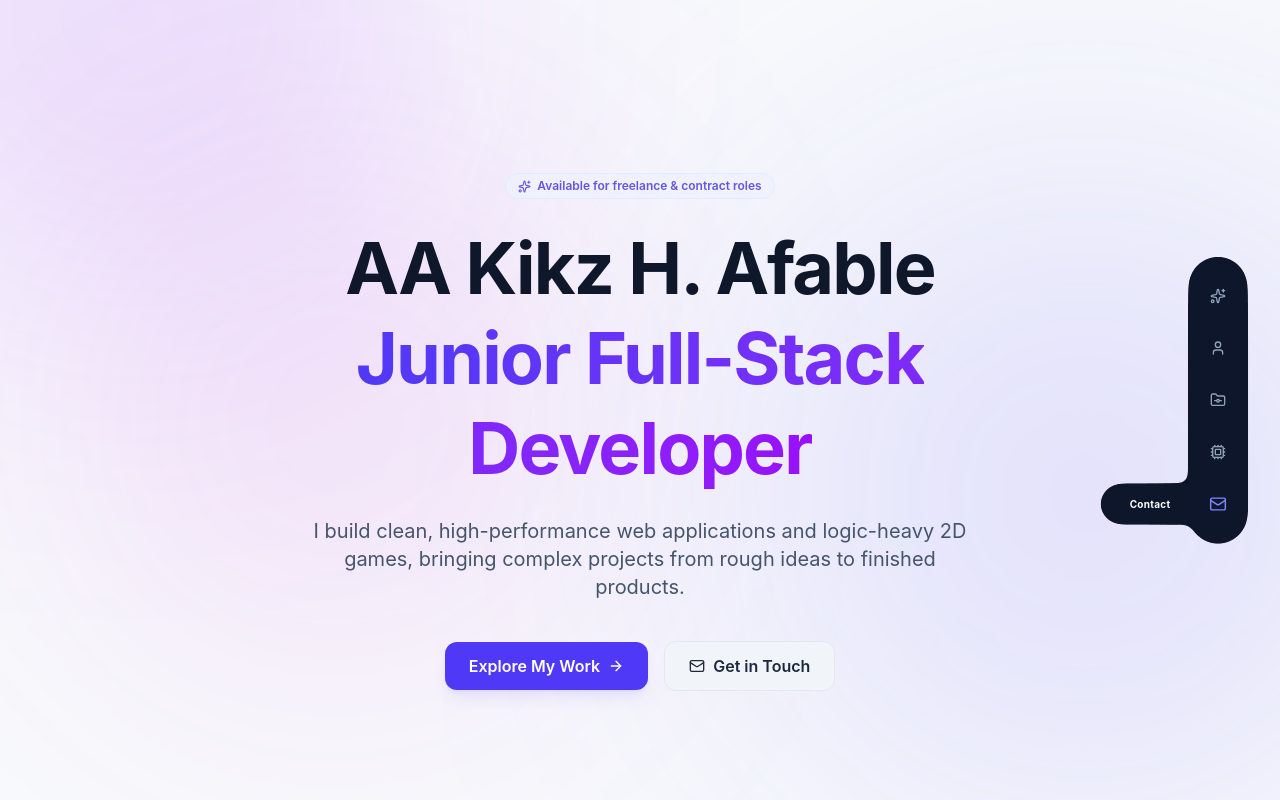
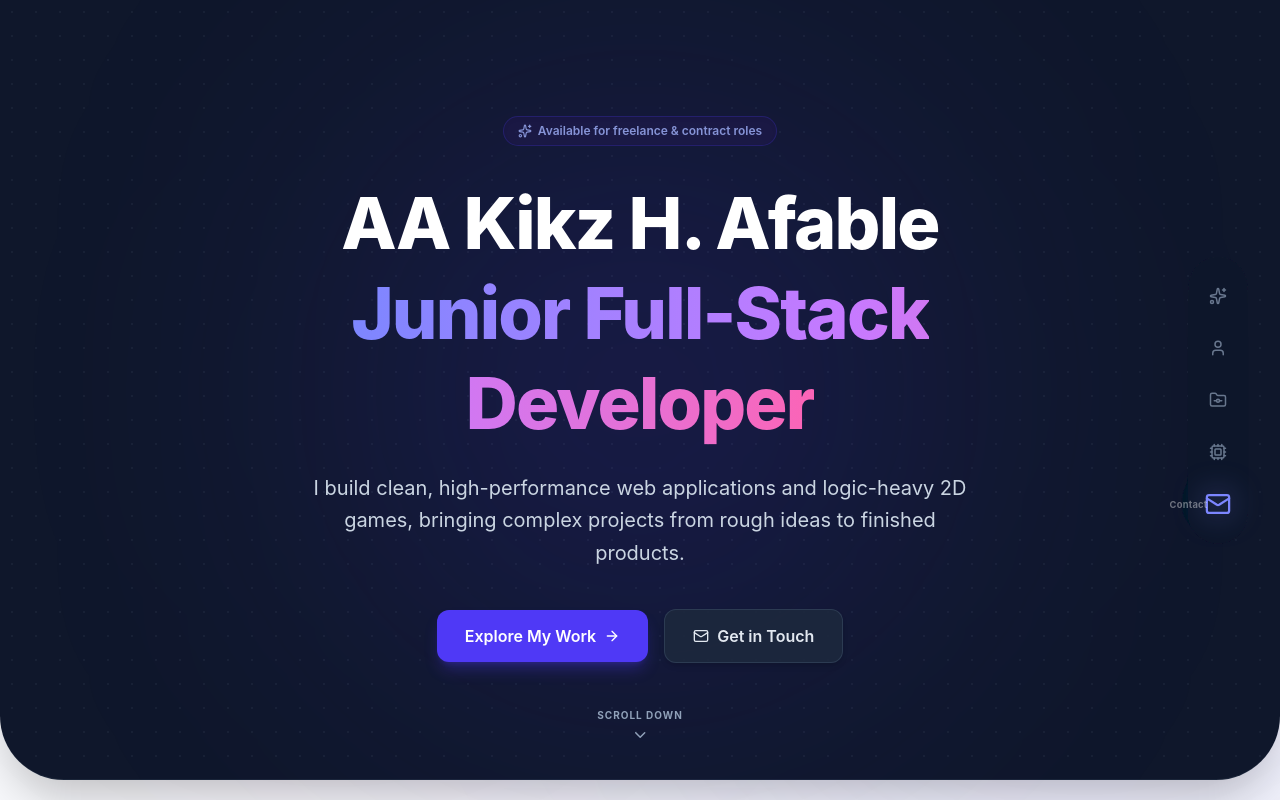
Before and after one commit to kikkoman-4/Personal-Web-Portfolio, a React (Vite) app in the folder web-portfolio/: page / in a window 1280 px wide. Shown: the top 800 px of the page. Built offline with nearby package versions, Linux system fonts and the light colour scheme.

Commit message:
updated navbar animations

```diff
--- a/web-portfolio/src/App.tsx
+++ b/web-portfolio/src/App.tsx
@@ -65,9 +65,11 @@
       {/* Floating Dock Navigation */}
       <FloatingDock activeSection={activeSection} scrollToSection={scrollToSection} />
 
+      {/* Solid Top Layer Hero Card */}
+      <HeroSection scrollToSection={scrollToSection} />
+
       {/* Main Content Containers */}
-      <main className="max-w-6xl mx-auto px-6 pt-16">
-        <HeroSection scrollToSection={scrollToSection} />
+      <main className="max-w-6xl mx-auto px-6 pt-8">
         <AboutSection />
         <ProjectsSection />
         <SkillsSection />
--- a/web-portfolio/src/components/layout/FloatingDock.tsx
+++ b/web-portfolio/src/components/layout/FloatingDock.tsx
@@ -1,4 +1,4 @@
-import { useState } from 'react';
+import { useState, useEffect, useRef } from 'react';
 import { Sparkles, User, FolderGit, Cpu, Mail } from 'lucide-react';
 
 interface FloatingDockProps {
@@ -8,8 +8,43 @@
 
 export default function FloatingDock({ activeSection, scrollToSection }: FloatingDockProps) {
   const [hoveredSection, setHoveredSection] = useState<string | null>(null);
+  const [isIdle, setIsIdle] = useState(false);
+  const idleTimerRef = useRef<ReturnType<typeof setTimeout> | null>(null);
 
   const sections = ['hero', 'about', 'projects', 'skills', 'contact'];
+
+  // Idle timer logic: hide navbar section title after 2.5s of inactivity
+  useEffect(() => {
+    const resetIdleTimer = () => {
+      setIsIdle(false);
+      if (idleTimerRef.current) {
+        clearTimeout(idleTimerRef.current);
+      }
+      idleTimerRef.current = setTimeout(() => {
+        setIsIdle(true);
+      }, 2500);
+    };
+
+    // Trigger timer on section change or initial render
+    resetIdleTimer();
+
+    const handleActivity = () => {
+      resetIdleTimer();
+    };
+
+    window.addEventListener('scroll', handleActivity, { passive: true });
+    window.addEventListener('mousemove', handleActivity, { passive: true });
+    window.addEventListener('touchstart', handleActivity, { passive: true });
+
+    return () => {
+      if (idleTimerRef.current) {
+        clearTimeout(idleTimerRef.current);
+      }
+      window.removeEventListener('scroll', handleActivity);
+      window.removeEventListener('mousemove', handleActivity);
+      window.removeEventListener('touchstart', handleActivity);
+    };
+  }, [activeSection]);
 
   return (
     <div
@@ -34,11 +69,11 @@
         {/* Main Dock Backdrop */}
         <div className="absolute inset-0 bg-slate-900/95 dark:bg-slate-950/95 shadow-2xl rounded-full" />
 
-        {/* Droplet Background Bubbles (one behind each item, sliding out on hover/active) */}
+        {/* Droplet Background Bubbles (one behind each item, sliding out on hover/active unless idle) */}
         {sections.map((item) => {
           const isHovered = hoveredSection === item;
           const isActive = activeSection === item;
-          const showDroplet = isHovered || isActive;
+          const showDroplet = isHovered || (isActive && !isIdle);
 
           return (
             <div
@@ -63,28 +98,36 @@
         {sections.map((item) => {
           const isHovered = hoveredSection === item;
           const isActive = activeSection === item;
+          const isSelected = isActive || isHovered;
+          const showTitle = isHovered || (isActive && !isIdle);
 
           return (
             <button
               key={item}
               onClick={() => scrollToSection(item)}
               onMouseEnter={() => setHoveredSection(item)}
-              className="relative flex items-center justify-center w-10 h-10 rounded-full transition-all duration-300 cursor-pointer"
+              className={`relative flex items-center justify-center w-10 h-10 rounded-full transition-all duration-300 ease-out cursor-pointer ${
+                isSelected ? 'scale-110' : 'scale-100'
+              }`}
               aria-label={`Scroll to ${item}`}
             >
-              {/* Icon wrapper to handle color state */}
-              <span className={`transition-all duration-300 z-10 ${isActive || isHovered ? 'text-indigo-400 dark:text-indigo-400 scale-110' : 'text-slate-400 dark:text-slate-500'}`}>
-                {item === 'hero' && <Sparkles size={16} />}
-                {item === 'about' && <User size={16} />}
-                {item === 'projects' && <FolderGit size={16} />}
-                {item === 'skills' && <Cpu size={16} />}
-                {item === 'contact' && <Mail size={16} />}
+              {/* Icon wrapper with fluid scale-up and glowing shadow when active/hovered */}
+              <span className={`transition-all duration-300 ease-[cubic-bezier(0.34,1.56,0.64,1)] z-10 flex items-center justify-center ${
+                isSelected
+                  ? 'text-indigo-400 dark:text-indigo-400 scale-135 drop-shadow-[0_0_10px_rgba(129,140,248,0.7)]'
+                  : 'text-slate-400 dark:text-slate-500 scale-100 opacity-70 hover:opacity-100'
+              }`}>
+                {item === 'hero' && <Sparkles size={18} />}
+                {item === 'about' && <User size={18} />}
+                {item === 'projects' && <FolderGit size={18} />}
+                {item === 'skills' && <Cpu size={18} />}
+                {item === 'contact' && <Mail size={18} />}
               </span>
 
               {/* Text Label inside the droplet (crisp and positioned over the background bubble) */}
               <span
                 className={`absolute z-20 pointer-events-none capitalize text-[10px] font-bold tracking-wide text-white transition-all duration-500 ease-out whitespace-nowrap ${
-                  isActive || isHovered
+                  showTitle
                     ? 'opacity-100 scale-100 translate-y-[-56px] md:translate-y-0 md:translate-x-[-68px]'
                     : 'opacity-0 scale-75 translate-y-0 md:translate-x-0'
                 }`}
--- a/web-portfolio/src/components/sections/HeroSection.tsx
+++ b/web-portfolio/src/components/sections/HeroSection.tsx
@@ -1,46 +1,84 @@
-import { Sparkles, ArrowRight, Mail } from 'lucide-react';
+import { useState, useEffect } from 'react';
+import { Sparkles, ArrowRight, Mail, ChevronDown } from 'lucide-react';
 import { HERO_CONTENT } from '../../data/portfolioData';
-import AnimatedSection from '../ui/AnimatedSection';
 
 interface HeroSectionProps {
   scrollToSection: (id: string) => void;
 }
 
 export default function HeroSection({ scrollToSection }: HeroSectionProps) {
+  const [scrollY, setScrollY] = useState(0);
+
+  useEffect(() => {
+    const handleScroll = () => {
+      setScrollY(window.scrollY);
+    };
+
+    window.addEventListener('scroll', handleScroll, { passive: true });
+    return () => window.removeEventListener('scroll', handleScroll);
+  }, []);
+
+  // Calculate smooth card slide-up displacement on scroll
+  const translateY = Math.min(scrollY * 0.35, 250);
+  const opacity = Math.max(1 - scrollY / 500, 0);
+
   return (
-    <section id="hero" className="min-h-[calc(100vh-64px)] flex flex-col justify-center items-center text-center py-20 relative">
-      <AnimatedSection direction="up" className="flex flex-col items-center">
-        <div className="inline-flex items-center gap-1.5 px-3 py-1 rounded-full bg-indigo-50 dark:bg-indigo-950/40 border border-indigo-100 dark:border-indigo-900/50 text-indigo-700 dark:text-indigo-400 text-xs font-semibold mb-6 animate-pulse">
-          <Sparkles size={13} />
+    <section
+      id="hero"
+      className="relative z-20 w-full min-h-[calc(100vh-20px)] flex flex-col justify-center items-center text-center px-6 py-20 bg-slate-900 text-white rounded-b-[40px] md:rounded-b-[64px] shadow-2xl border-b border-slate-800/80 transition-transform duration-75 ease-out"
+      style={{
+        transform: `translate3d(0, -${translateY}px, 0)`,
+      }}
+    >
+      {/* Card subtle background grid pattern & radial glow */}
+      <div className="absolute inset-0 bg-[radial-gradient(#334155_1px,transparent_1px)] [background-size:24px_24px] opacity-25 pointer-events-none rounded-b-[40px] md:rounded-b-[64px]" />
+      <div className="absolute top-1/2 left-1/2 -translate-x-1/2 -translate-y-1/2 w-[600px] h-[600px] bg-indigo-600/15 rounded-full blur-[140px] pointer-events-none" />
+
+      <div
+        className="relative z-10 max-w-4xl mx-auto flex flex-col items-center transition-opacity duration-150"
+        style={{ opacity }}
+      >
+        <div className="inline-flex items-center gap-1.5 px-3.5 py-1.5 rounded-full bg-indigo-950/80 border border-indigo-800/50 text-indigo-300 text-xs font-semibold mb-8 shadow-inner animate-pulse">
+          <Sparkles size={14} />
           <span>{HERO_CONTENT.badge}</span>
         </div>
 
-        <h1 className="text-4xl md:text-7xl font-bold tracking-tight text-slate-900 dark:text-white max-w-4xl leading-tight">
+        <h1 className="text-4xl md:text-7xl font-extrabold tracking-tight text-white leading-tight">
           {HERO_CONTENT.name} <br className="hidden md:inline" />
-          <span className="bg-gradient-to-r from-indigo-600 to-purple-600 dark:from-indigo-400 dark:to-purple-400 bg-clip-text text-transparent">{HERO_CONTENT.title}</span>
+          <span className="bg-gradient-to-r from-indigo-400 via-purple-400 to-pink-400 bg-clip-text text-transparent">{HERO_CONTENT.title}</span>
         </h1>
 
-        <p className="mt-6 text-lg md:text-xl text-slate-600 dark:text-slate-400 max-w-2xl">
+        <p className="mt-6 text-lg md:text-xl text-slate-300 max-w-2xl leading-relaxed">
           {HERO_CONTENT.subtitle}
         </p>
 
         <div className="mt-10 flex flex-col sm:flex-row gap-4 justify-center items-center w-full max-w-xs sm:max-w-none">
           <button
             onClick={() => scrollToSection('projects')}
-            className="w-full sm:w-auto bg-indigo-600 hover:bg-indigo-700 text-white font-semibold px-6 py-3 rounded-xl flex items-center justify-center gap-2 transition-colors cursor-pointer group shadow-lg shadow-indigo-600/10"
+            className="w-full sm:w-auto bg-indigo-600 hover:bg-indigo-500 text-white font-semibold px-7 py-3.5 rounded-xl flex items-center justify-center gap-2 transition-all cursor-pointer group shadow-lg shadow-indigo-600/30 hover:scale-105 active:scale-95"
           >
             <span>{HERO_CONTENT.ctaPrimary}</span>
             <ArrowRight size={16} className="transition-transform group-hover:translate-x-1" />
           </button>
           <button
             onClick={() => scrollToSection('contact')}
-            className="w-full sm:w-auto bg-slate-100 hover:bg-slate-200 dark:bg-slate-800 dark:hover:bg-slate-700/80 text-slate-800 dark:text-slate-200 font-semibold px-6 py-3 rounded-xl flex items-center justify-center gap-2 border border-slate-200 dark:border-slate-700/50 transition-colors cursor-pointer"
+            className="w-full sm:w-auto bg-slate-800/90 hover:bg-slate-700 text-slate-200 font-semibold px-7 py-3.5 rounded-xl flex items-center justify-center gap-2 border border-slate-700/80 transition-all cursor-pointer hover:scale-105 active:scale-95 shadow-md"
           >
             <Mail size={16} />
             <span>{HERO_CONTENT.ctaSecondary}</span>
           </button>
         </div>
-      </AnimatedSection>
+      </div>
+
+      {/* Scroll indicator prompt */}
+      <div
+        onClick={() => scrollToSection('about')}
+        className="absolute bottom-8 left-1/2 -translate-x-1/2 flex flex-col items-center gap-1 text-xs text-slate-400 hover:text-white transition-colors cursor-pointer animate-bounce z-10"
+        style={{ opacity }}
+      >
+        <span className="text-[10px] font-bold uppercase tracking-widest text-slate-400">Scroll down</span>
+        <ChevronDown size={18} />
+      </div>
     </section>
   );
 }
```
